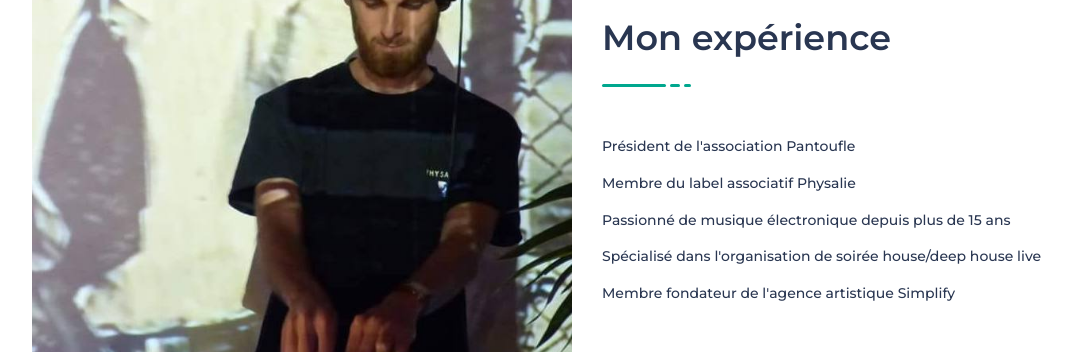
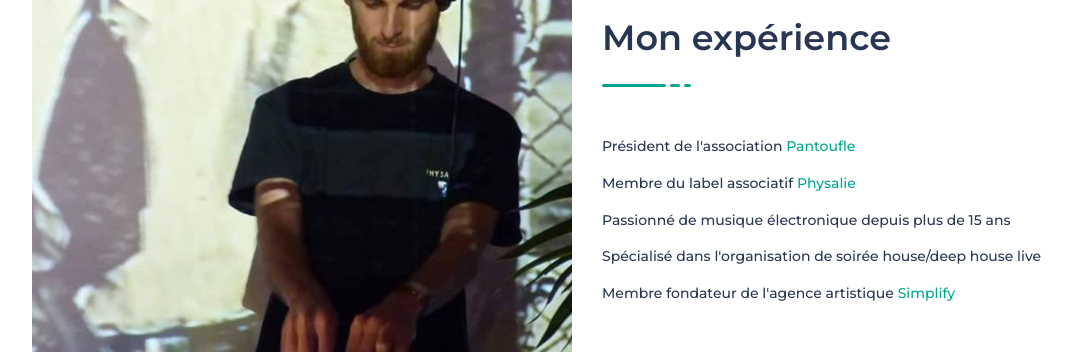
Before and after one commit to julienroulle/valentinh, a plain HTML site: page index.html in a window 1280 px wide. Shown: the part 2239-2591 px from the top of the page, without its empty margins (53-1125 px from the left). Drawn offline with nearby package versions, Linux system fonts and the light colour scheme.

Commit message:
add links

```diff
--- a/index.html
+++ b/index.html
@@ -292,12 +292,12 @@
                         <div class="about_skills pt-15">
                             <div class="skill_item mt-20">
                                 <div class="skill_header">
-                                    <h6 class="skill_title">Président de l'association Pantoufle</h6>
+                                    <h6 class="skill_title">Président de l'association <a href="https://www.facebook.com/pantoufle35/" target="_blank">Pantoufle</a></h6>
                                 </div>
                             </div> <!-- skill item -->
                             <div class="skill_item mt-20">
                                 <div class="skill_header">
-                                    <h6 class="skill_title">Membre du label associatif Physalie</h6>
+                                    <h6 class="skill_title">Membre du label associatif <a href="https://www.facebook.com/physalie.asso/" target="_blank">Physalie</a></h6>
                                 </div>
                             </div> <!-- skill item -->
                             <div class="skill_item mt-20">
@@ -312,7 +312,7 @@
                             </div> <!-- skill item -->
                             <div class="skill_item mt-20">
                                 <div class="skill_header">
-                                    <h6 class="skill_title">Membre fondateur de l'agence artistique Simplify</h6>
+                                    <h6 class="skill_title">Membre fondateur de l'agence artistique <a href="https://simplifybooking.fr" target="_blank">Simplify</a></h6>
                                 </div>
                             </div> <!-- skill item -->
                         </div> <!-- about skill -->
```
